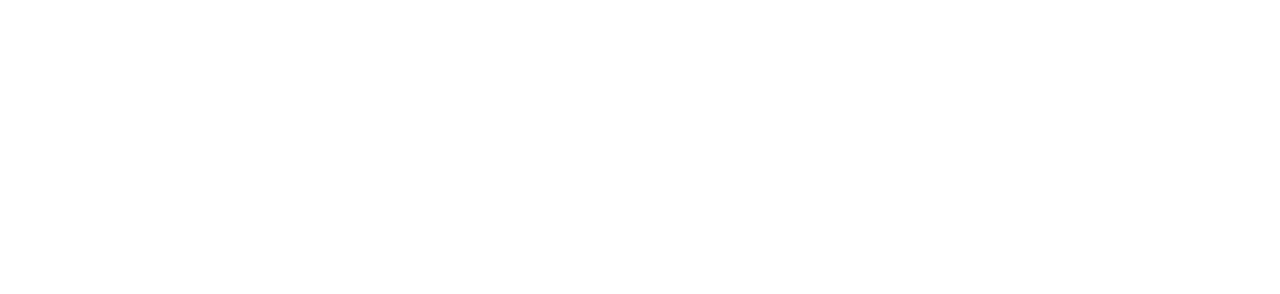
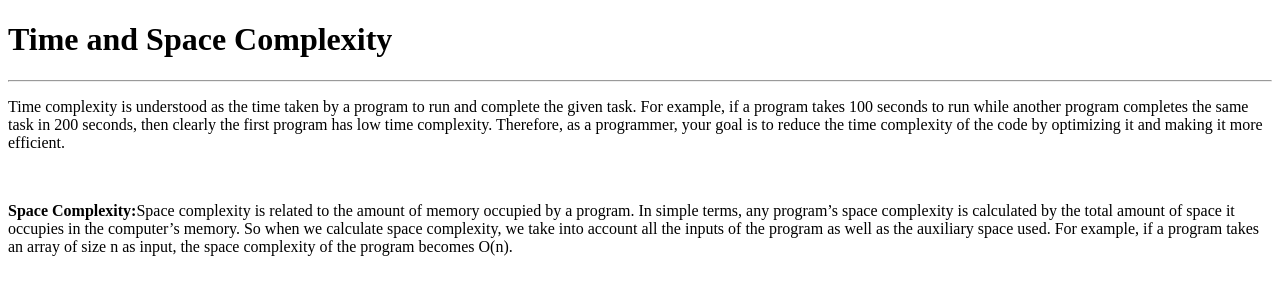
Before and after one commit to acciojob/time-and-space-complexity-ashwanimaurya85, a website: page main.html in a window 1280 px wide. Drawn offline with Linux system fonts and the light colour scheme.

Commit message:
created a submission

```diff
--- a/main.html
+++ b/main.html
@@ -8,6 +8,10 @@
 
 <body>
 	<!-- the entire body must be written by student -->
+	<h1>Time and Space Complexity</h1><hr>
+	<p>Time complexity is understood as the time taken by a program to run and complete the given task. For example, if a program takes 100 seconds to run while another program completes the same task in 200 seconds, then clearly the first program has low time complexity. Therefore, as a programmer, your goal is to reduce the time complexity of the code by optimizing it and making it more efficient.</p>
+	<br>
+	<p><b>Space Complexity:</b>Space complexity is related to the amount of memory occupied by a program. In simple terms, any program’s space complexity is calculated by the total amount of space it occupies in the computer’s memory. So when we calculate space complexity, we take into account all the inputs of the program as well as the auxiliary space used. For example, if a program takes an array of size n as input, the space complexity of the program becomes O(n).</p>
     <script type="text/javascript" src="./script.js">
 </script>
 
```
